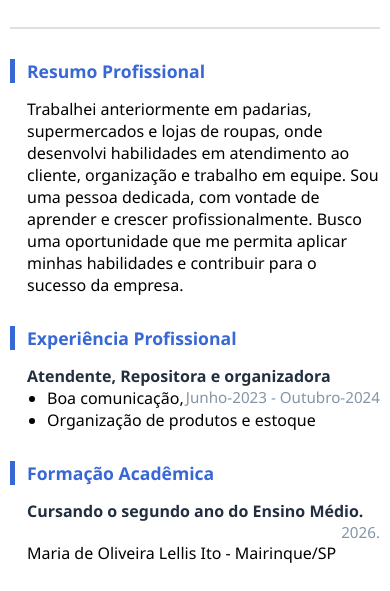
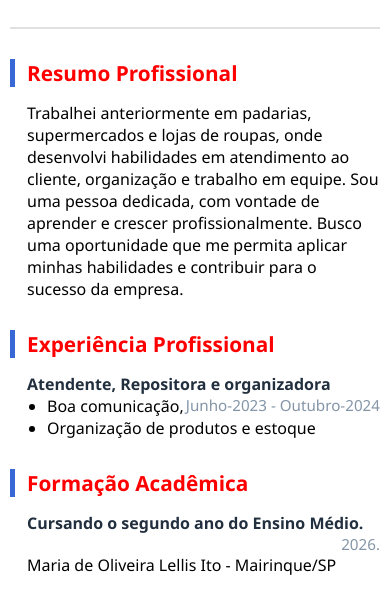
Before and after one commit to liviamartins2009/CURRICULOO, a plain HTML site: page index.html in a window 390 px wide. Shown: the part 215-806 px from the top of the page. Drawn offline with Linux system fonts and the light colour scheme.

Commit message:
Update index.html

```diff
--- a/index.html
+++ b/index.html
@@ -82,7 +82,7 @@
 
         @media (max-width: 600px) {
             .container {
-                background color: #ff0000;
+
                 padding: 20px 10px;
             }
             .name {
@@ -91,6 +91,14 @@
             .section-title {
                 font-size: 1.1em;
             }
+             .section-title {
+            font-size: 1.3em;
+            color: #ff0000;
+            border-left: 5px solid #3867d6;
+            padding-left: 12px;
+            margin-bottom: 15px;
+            font-weight: 600;
+        }
         }
     </style>
 </head>
```
